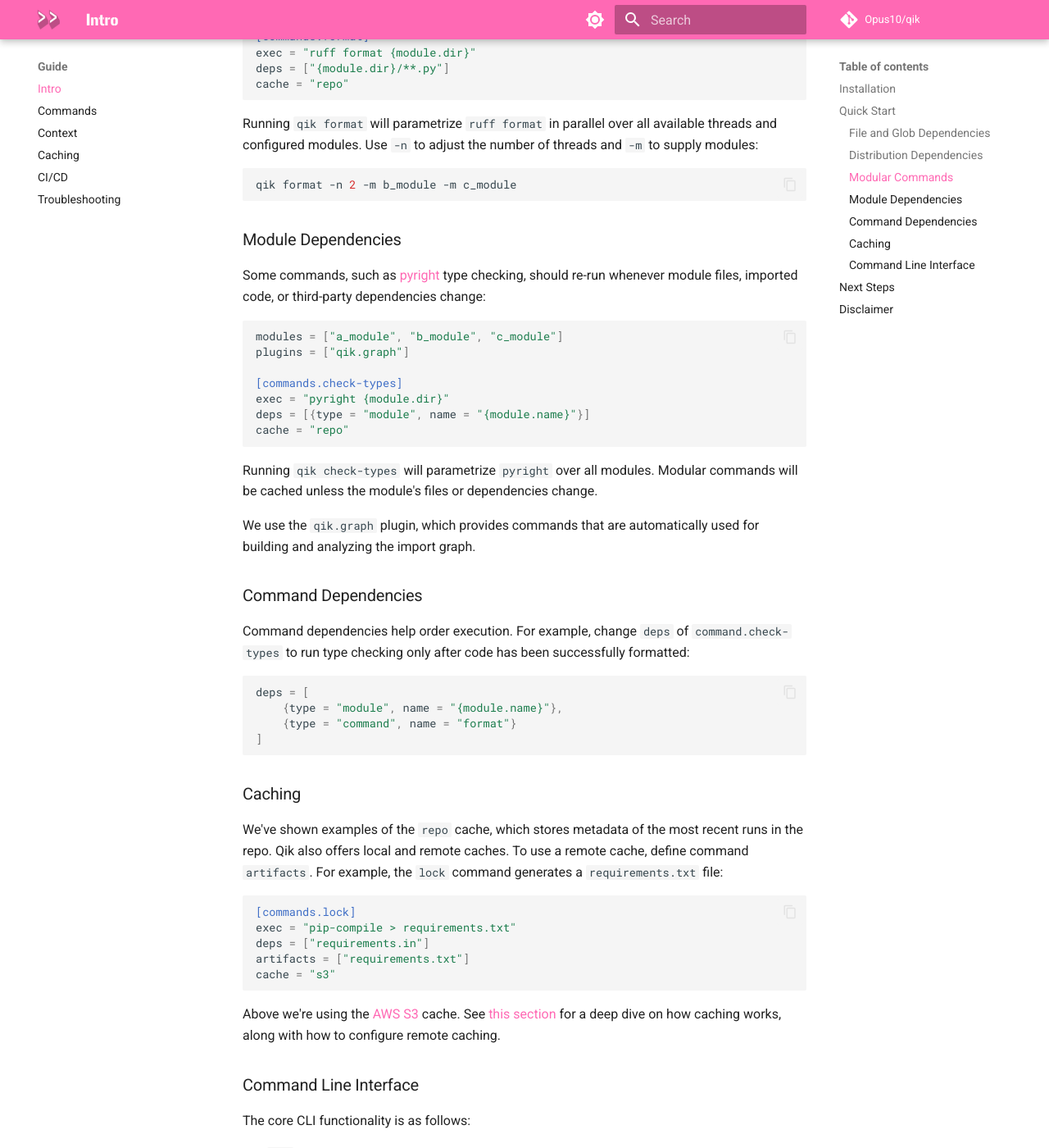
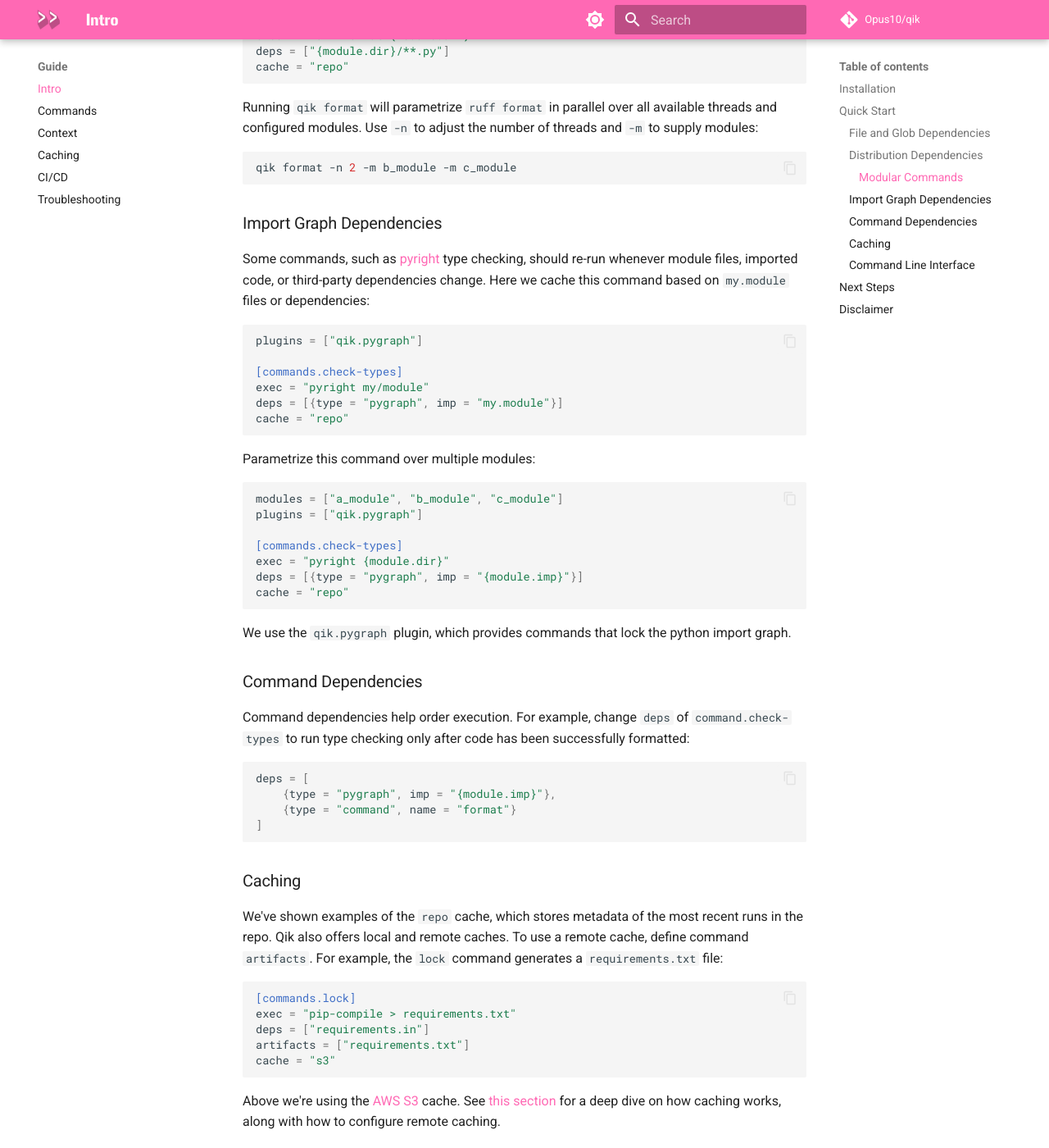
Before and after one commit to Opus10/qik, an MkDocs documentation site: the page built from docs/guide.md, in a window 1280 px wide and 1400 px high, scrolled down 1477 px. Shown: the whole window at 82% size. Built offline with MkDocs 1.6.1 and Material for MkDocs 9.7.7, drawn with Linux system fonts in a browser that asks for light colours; comment, search, counter and statistics services are not loaded.

Commit message:
Use dotted names

````diff
--- a/docs/ci.md
+++ b/docs/ci.md
@@ -40,7 +40,7 @@ If repo-based caching isn't acceptable or you have architecture-specific command
 ```toml
 [commands.pytest]
 exec = "pytest --cov {module.dir} --cov-report xml:{module.name}-coverage.xml"
-deps = [{type = "module", name = "{module.name}"}]
+deps = [{type = "pygraph", name = "{module.imp}"}]
 artifacts = ["{module.name}-coverage.xml"]
 ```
 
--- a/docs/guide.md
+++ b/docs/guide.md
@@ -46,7 +46,7 @@ deps = ["requirements.in", {type = "dist", name = "pip-tools"}]
 
 Installing a different version of `pip-tools` will break the command cache.
 
-### Modular Commands
+#### Modular Commands
 
 Parametrize commands over modules, for example, running the [ruff](https://docs.astral.sh/ruff/) code formatter:
 
@@ -65,23 +65,32 @@ Running `qik format` will parametrize `ruff format` in parallel over all availab
 qik format -n 2 -m b_module -m c_module
 ```
 
-### Module Dependencies
+### Import Graph Dependencies
 
-Some commands, such as [pyright](https://github.com/microsoft/pyright) type checking, should re-run whenever module files, imported code, or third-party dependencies change:
+Some commands, such as [pyright](https://github.com/microsoft/pyright) type checking, should re-run whenever module files, imported code, or third-party dependencies change. Here we cache this command based on `my.module` files or dependencies:
+
+```toml
+plugins = ["qik.pygraph"]
+
+[commands.check-types]
+exec = "pyright my/module"
+deps = [{type = "pygraph", imp = "my.module"}]
+cache = "repo"
+```
+
+Parametrize this command over multiple modules:
 
 ```toml
 modules = ["a_module", "b_module", "c_module"]
-plugins = ["qik.graph"]
+plugins = ["qik.pygraph"]
 
 [commands.check-types]
 exec = "pyright {module.dir}"
-deps = [{type = "module", name = "{module.name}"}]
+deps = [{type = "pygraph", imp = "{module.imp}"}]
 cache = "repo"
 ```
 
-Running `qik check-types` will parametrize `pyright` over all modules. Modular commands will be cached unless the module's files or dependencies change.
-
-We use the `qik.graph` plugin, which provides commands that are automatically used for building and analyzing the import graph.
+We use the `qik.pygraph` plugin, which provides commands that lock the python import graph.
 
 ### Command Dependencies
 
@@ -89,7 +98,7 @@ Command dependencies help order execution. For example, change `deps` of `comman
 
 ```toml
 deps = [
-    {type = "module", name = "{module.name}"},
+    {type = "pygraph", imp = "{module.imp}"},
     {type = "command", name = "format"}
 ]
 ```
````
Also changed, not shown: README.md (+16 -7 lines), docs/commands.md (+12 -12 lines), 5 other files.
